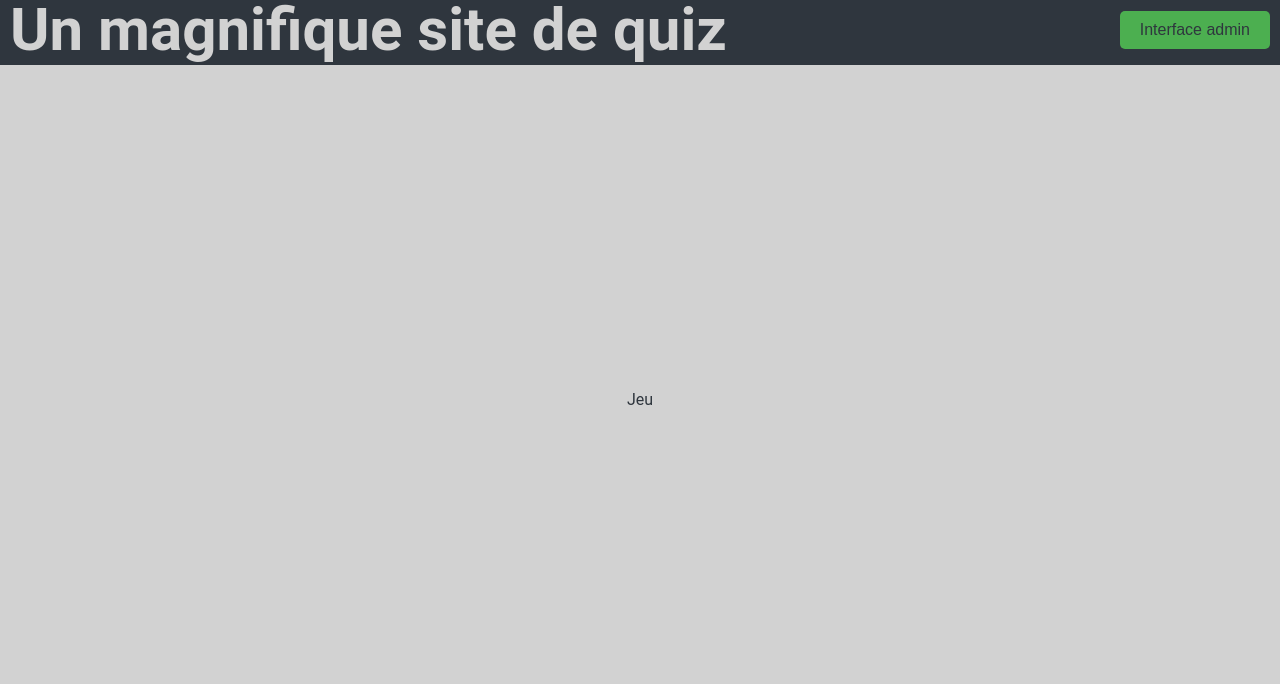
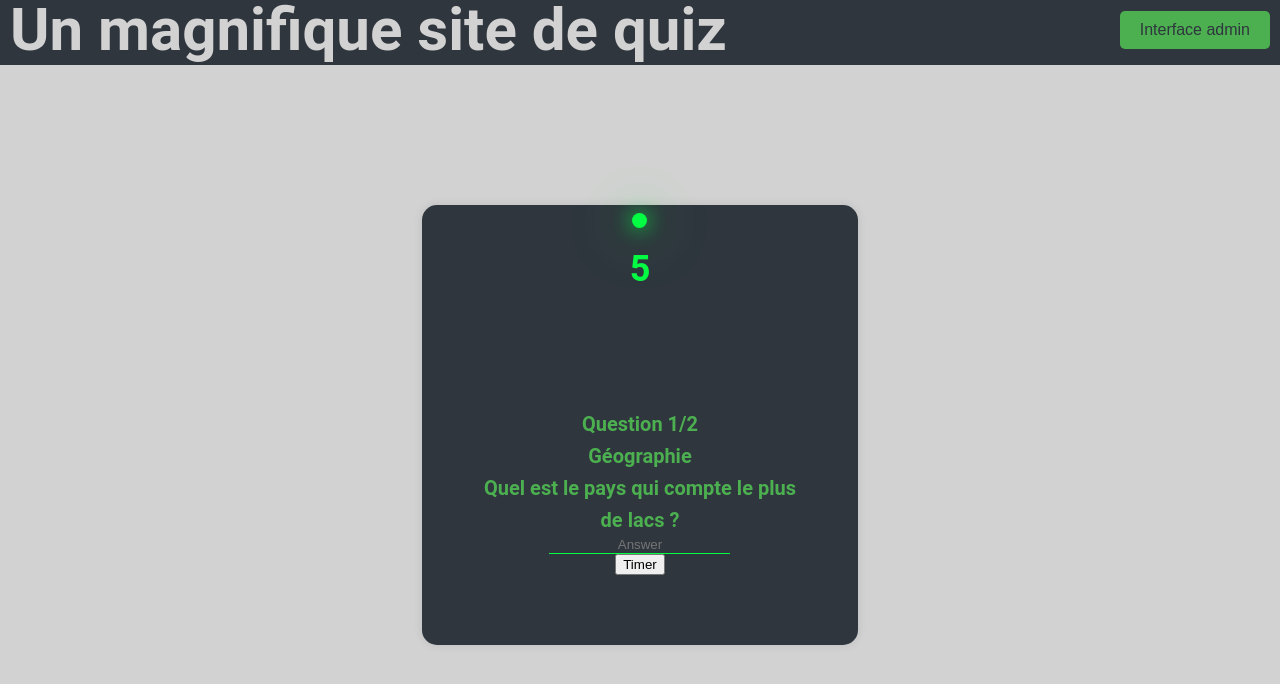
Before and after one commit to Mathieeeu/FullStack_Quiz, an Angular app in the folder quiz/: page /jeu in a window 1280 px wide. Shown: the top 684 px of the page. Built offline with nearby package versions, Linux system fonts and the light colour scheme.

Commit message:
timer :-)

```diff
--- a/quiz/src/app/app.routes.ts
+++ b/quiz/src/app/app.routes.ts
@@ -11,9 +11,9 @@ import { SalleAttenteComponent } from './salle-attente/salle-attente.component';
 export const routes: Routes = [
   { path: '', component: AccueilComponent },
   { path: 'jeu', component: JeuComponent },
-  {path: 'admin', component: AdminComponent},
-  {path: 'connexion', component: ConnexionComponent},
-  {path: 'salle-attente', component: SalleAttenteComponent},
+  { path: 'admin', component: AdminComponent },
+  { path: 'connexion', component: ConnexionComponent },
+  { path: 'salle-attente', component: SalleAttenteComponent },
   { path: '**', component: NotFoundComponent }
 ];
 
--- a/quiz/src/app/jeu/jeu.component.css
+++ b/quiz/src/app/jeu/jeu.component.css
@@ -0,0 +1,15 @@
+main {
+    margin-top: 50px;
+    background-color: var(--box);
+    padding: 20px;
+    border-radius: 15px;
+    box-shadow: 0 0 10px rgba(0, 0, 0, 0.1);
+    min-height: 400px;
+    max-height: 800px;
+    min-width: 50%;
+    max-width: 100%;
+    display: flex;
+    flex-direction: column;
+    align-items: center;
+    justify-content: space-between;
+}
--- a/quiz/src/app/jeu/jeu.component.html
+++ b/quiz/src/app/jeu/jeu.component.html
@@ -1 +1,2 @@
-<p>Jeu</p>
+<p></p>
+<app-question></app-question>
--- a/quiz/src/app/jeu/jeu.component.ts
+++ b/quiz/src/app/jeu/jeu.component.ts
@@ -1,9 +1,11 @@
 import { Component } from '@angular/core';
+
+import { QuestionComponent } from '../jeu/question/question.component';
 
 @Component({
   selector: 'app-jeu',
   standalone: true,
-  imports: [],
+  imports: [QuestionComponent],
   templateUrl: './jeu.component.html',
   styleUrl: './jeu.component.css'
 })
--- /dev/null
+++ b/quiz/src/app/jeu/question/question.component.css
@@ -0,0 +1,108 @@
+main {
+    margin-top: 50px;
+    background-color: var(--box);
+    padding: 20px;
+    border-radius: 15px;
+    box-shadow: 0 0 10px rgba(0, 0, 0, 0.1);
+    min-height: 400px;
+    max-height: 800px;
+    min-width: 50%;
+    max-width: 100%;
+    display: flex;
+    flex-direction: column;
+    align-items: center;
+    justify-content: space-between;
+}
+
+#timer {
+    display: flex;
+    gap: 30px;
+}
+#timer .circle {
+    position: relative;
+    width:150px;
+    height:150px;
+    display: flex;
+    justify-content: center;
+    align-items: center;
+    transform: translateY(-30px);
+}
+#timer .circle svg {
+    position: relative;
+    width:150px;
+    height:150px;
+    transform: rotate(270deg);
+}
+
+#timer .circle svg circle{
+    width:100%;
+    height:100%;
+    fill:transparent;
+    stroke-width: 6;
+    stroke:var(--clr);
+    stroke-linecap: round;
+    transform:translate(5px,5px);
+}
+#timer .circle svg circle:nth-child(2){
+    stroke: var(--clr);
+    /* 314 = 2 * 50px * pi avec 50px le rayon des cercles*/
+    stroke-dasharray: 314;
+    stroke-dashoffset: 314;
+    transition: none;
+}
+#timer div {
+    position: absolute;
+    text-align: center;
+    font-weight:600;
+    color:var(--clr);
+    font-size:1.5em;
+}
+#timer .dot {
+    position:absolute;
+    width: 100%;
+    height: 100%;
+    border-radius: 50%;
+    display: flex;
+    justify-content: center;
+    align-items: flex-start;
+    z-index: 1000;
+}
+#timer .dot:before{
+    content:'';
+    position: absolute;
+    top:18px;
+    width: 15px;
+    height: 15px;
+    background: var(--clr);
+    border-radius: 50%;
+    box-shadow: 0 0 20px var(--clr), 0 0 60px var(--clr)
+}
+
+div#question {
+    height: 80%;
+    width: 80%;
+    font-size: 20px;
+    font-weight: bold;
+    margin-bottom: 20px;
+    color: var(--txt);
+    display: flex;
+    flex-direction: column;
+    align-items: center;
+    justify-content: space-evenly;
+    text-align: center;
+    transform: translateY(-30px);
+}
+
+input#answer {
+    border:none;
+    border-bottom: 1px solid var(--clr);
+    background-color: var(--box);
+    color: var(--txt);
+    text-align: center;
+}
+
+input#answer:focus {
+    outline: none;
+    border:none;
+    border-bottom:none;
+}
--- /dev/null
+++ b/quiz/src/app/jeu/question/question.component.html
@@ -0,0 +1,19 @@
+<main>
+    <div id="timer">
+        <div class="circle">
+            <div class="dot"></div>
+            <svg>
+                <circle cx="70" cy="70" r="50" id="bc"></circle>
+                <circle cx="70" cy="70" r="50" id="sc"></circle>
+            </svg>
+            <div id="time">00</div>
+        </div>
+    </div>
+    <div id="question">
+        <span id="question-nb">Question 1/10</span>
+        <span id="question-theme">Géographie</span>
+        <span id="question-text">TextTextText TextTextText TextText Text TextTextText Text TextTextText</span>
+        <input type="text" id="answer" placeholder="Answer">
+        <button id="timer-start" class="button">Timer</button>
+    </div>
+</main>
--- /dev/null
+++ b/quiz/src/app/jeu/question/question.component.ts
@@ -0,0 +1,103 @@
+import { Component } from '@angular/core';
+
+@Component({
+  selector: 'app-question',
+  standalone: true,
+  imports: [],
+  templateUrl: './question.component.html',
+  styleUrls: ['./question.component.css']
+})
+export class QuestionComponent {
+  // Exemple de code JavaScript
+  ngOnInit() {
+
+    let time = document.getElementById('time');
+    let bc = document.getElementById('bc');
+    let sc = document.getElementById('sc');
+    let dot = document.querySelector('.dot');
+    let btn = document.getElementById('timer-start');
+    if (btn) {
+      btn.addEventListener('click', start);
+    }
+
+    // Initialisation variables
+    let nb_question = 2;
+    let no_question = 0;
+    let timer:any;
+    let max:number;
+    let count:number;
+
+    // Exemple question :
+    let question_theme = 'Géographie';
+    let question_text = 'Quel est le pays qui compte le plus de lacs ?';
+    showQuestion(5, question_theme, question_text, '');
+
+    function showQuestion(question_max: number,question_theme: string,question_text: string,question_answer: string){
+      let question_nb_span = document.getElementById('question-nb');
+      let question_theme_span = document.getElementById('question-theme');
+      let question_text_span = document.getElementById('question-text');
+
+      if (question_nb_span && question_theme_span && question_text_span) {
+
+        max = question_max;
+        count = max;
+        resetTimer(max);
+
+        no_question++;
+        question_nb_span.innerHTML = `Question ${no_question}/${nb_question}`;
+        question_theme_span.innerHTML = question_theme;
+        question_text_span.innerHTML = `${question_text}`;
+      }
+    }
+
+    function start(){
+      if (btn && time && bc && sc && dot) {
+        btn.style.visibility = 'hidden';
+        timer = setInterval(function(){
+          count--;
+          if (count == -1) {
+              btn.style.visibility = 'visible';
+              nextQuestion();
+          }
+          time.innerHTML = count.toString();
+          bc.style.stroke = 'var(--box)';
+
+          sc.style.strokeDashoffset = ((314 * count) / max).toString();
+          (dot as HTMLElement).style.transform = `rotateZ(${(max-count) / max * 360}deg)`;
+
+          sc.style.transition = 'linear 1s';
+          (dot as HTMLElement).style.transition = 'linear 1s';
+
+      }, 1000);
+    }
+  }
+
+  function resetTimer(count:number){
+    if (time && bc && dot && sc) {
+      time.innerHTML = count.toString();
+      bc.style.stroke = 'var(--box)';
+      (dot as HTMLElement).style.stroke = 'var(--grn)';
+      sc.style.transition = 'none';
+      (dot as HTMLElement).style.transition = 'none';
+      sc.style.strokeDashoffset = "314";
+    }
+  }
+
+  function nextQuestion(){
+      // remplir
+      max = 5;
+      question_theme = 'Histoire';
+      question_text = 'En quelle année Auguste a-t-il été sacré empereur ?'
+      showQuestion(max, question_theme, question_text, '');
+      resetTimer(max)
+      clearInterval(timer);
+      count = max;
+      if (no_question <= nb_question) {
+          start()
+      }
+      else {
+          return;
+      }
+  }
+  }
+}
```
Also changed, not shown: 1 other file (tests, documents, lock files or other folders).
